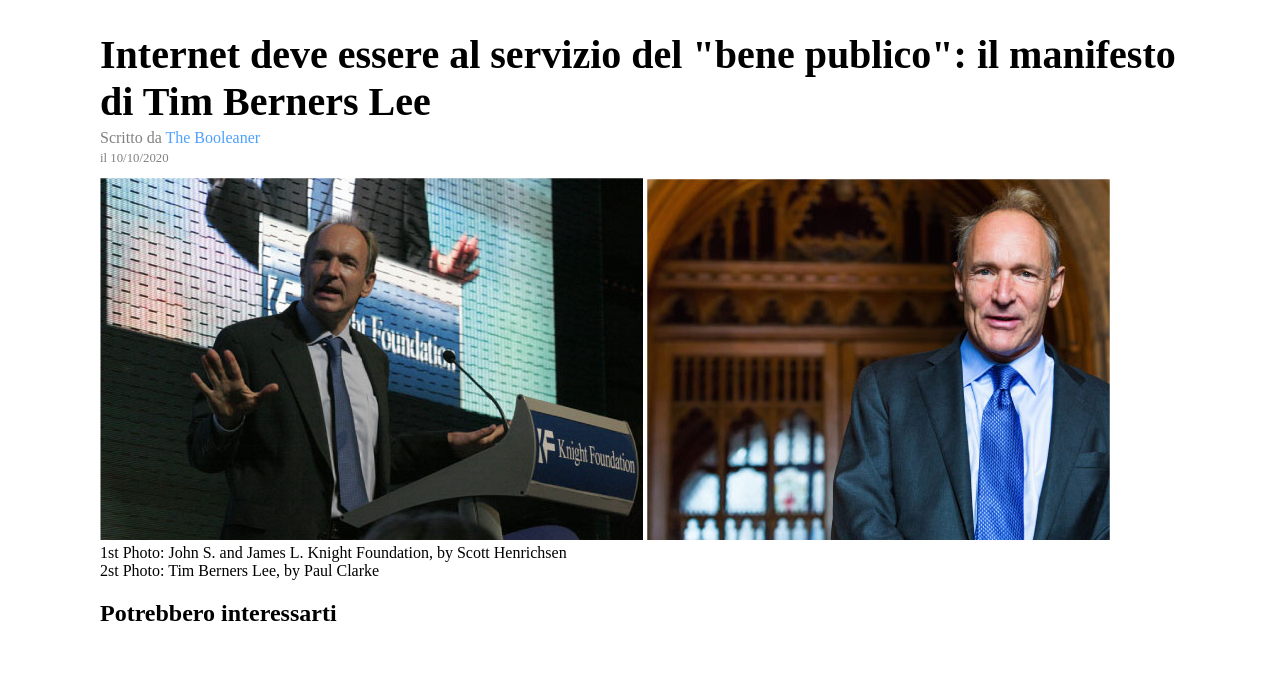
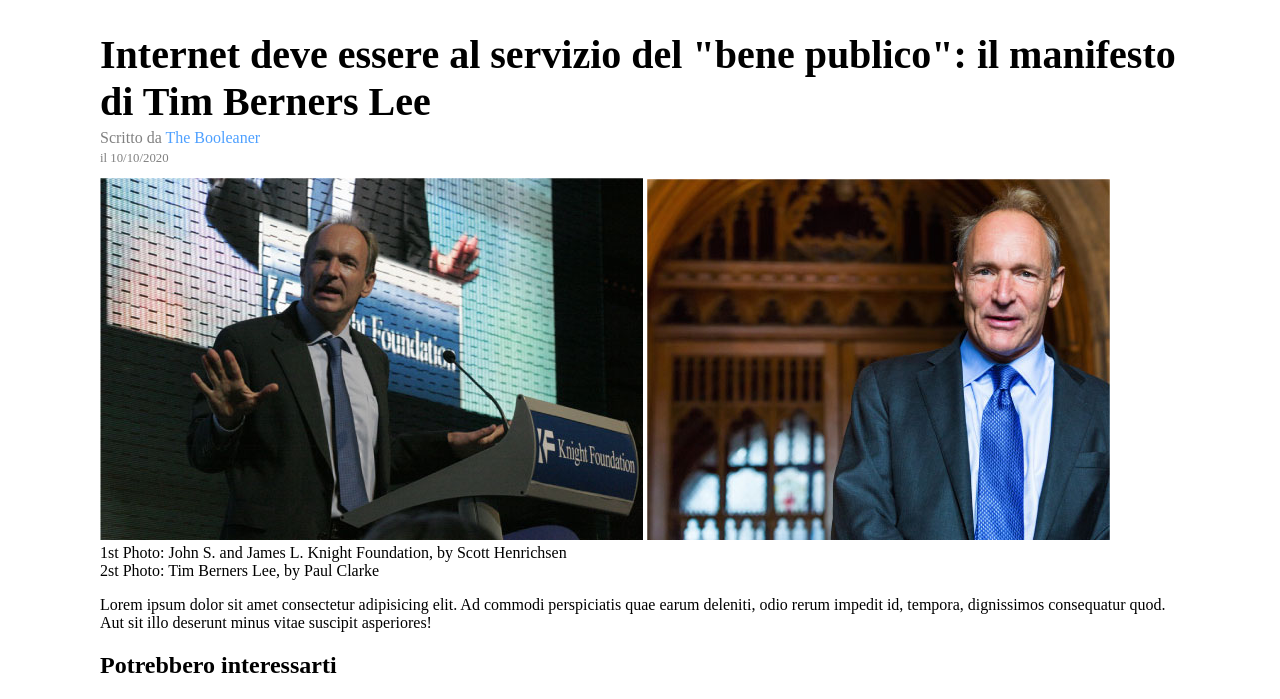
Before and after one commit to l3onWD/html-css-booleaner, a plain HTML site: page index.html in a window 1280 px wide. Shown: the part 105-804 px from the top of the page. Drawn offline with Linux system fonts and the light colour scheme.

Commit message:
added article first paragraph

```diff
--- a/index.html
+++ b/index.html
@@ -50,6 +50,12 @@
 
                     <!-- Contenuto -->
                     <div>
+                        <p>
+                            Lorem ipsum dolor sit amet consectetur adipisicing elit. Ad commodi perspiciatis
+                            quae earum deleniti, odio rerum impedit id, tempora, dignissimos consequatur quod.
+                            Aut sit illo deserunt minus vitae suscipit asperiores!
+                        </p>
+
 
                     </div>
 
```
